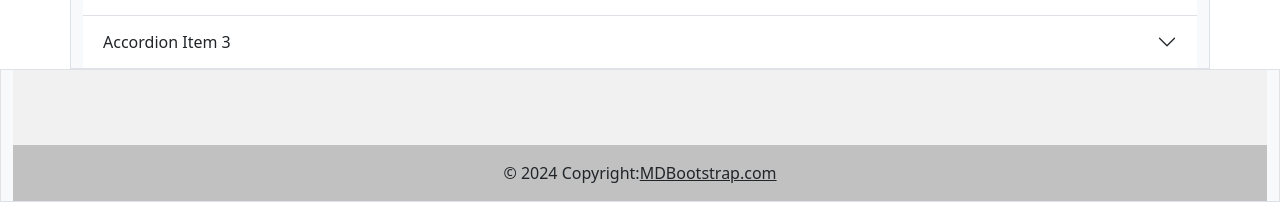
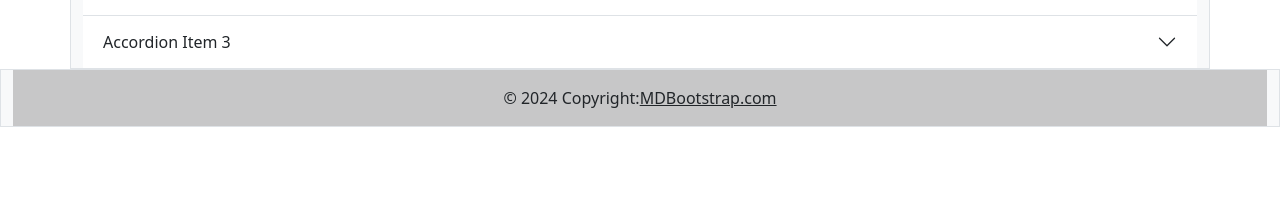
Before and after one commit to omipatel/menubar, a React (Create React App) app: page / in a window 1280 px wide. Shown: the part 1160-1362 px from the top of the page. After the commit the page ends 1287 px from the top, so only its background shows below. Built offline with nearby package versions, Linux system fonts and the light colour scheme.

Commit message:
check revert

```diff
--- a/src/Components/Footer.js
+++ b/src/Components/Footer.js
@@ -1,89 +1,8 @@
 import React from 'react';
-import {
-  MDBFooter,
-  MDBContainer,
-  MDBIcon,
-  MDBBtn
-} from 'mdb-react-ui-kit';
+
 
 export default function Footer() {
   return (
-    <MDBFooter className='text-center text-white' style={{ backgroundColor: '#f1f1f1' }}>
-      <MDBContainer className='pt-4'>
-        <section className='mb-4'>
-          <MDBBtn
-            rippleColor="dark"
-            color='link'
-            floating
-            size="lg"
-            className='text-dark m-1'
-            href='#!'
-            role='button'
-          >
-            <MDBIcon fab className='fab fa-facebook-f' />
-          </MDBBtn>
-
-          <MDBBtn
-            rippleColor="dark"
-            color='link'
-            floating
-            size="lg"
-            className='text-dark m-1'
-            href='#!'
-            role='button'
-          >
-            <MDBIcon fab className='fa-twitter' />
-          </MDBBtn>
-
-          <MDBBtn
-            rippleColor="dark"
-            color='link'
-            floating
-            size="lg"
-            className='text-dark m-1'
-            href='#!'
-            role='button'
-          >
-            <MDBIcon fab className='fa-google' />
-          </MDBBtn>
-
-          <MDBBtn
-            rippleColor="dark"
-            color='link'
-            floating
-            size="lg"
-            className='text-dark m-1'
-            href='#!'
-            role='button'
-          >
-            <MDBIcon fab className='fa-instagram' />
-          </MDBBtn>
-
-          <MDBBtn
-            rippleColor="dark"
-            color='link'
-            floating
-            size="lg"
-            className='text-dark m-1'
-            href='#!'
-            role='button'
-          >
-            <MDBIcon fab className='fa-linkedin' />
-          </MDBBtn>
-
-          <MDBBtn
-            rippleColor="dark"
-            color='link'
-            floating
-            size="lg"
-            className='text-dark m-1'
-            href='#!'
-            role='button'
-          >
-            <MDBIcon fab className='fa-github' />
-          </MDBBtn>
-        </section>
-      </MDBContainer>
 
       <div className='text-center text-dark p-3' style={{ backgroundColor: 'rgba(0, 0, 0, 0.2)' }}>
         © 2024 Copyright:
@@ -91,6 +10,6 @@ export default function Footer() {
           MDBootstrap.com
         </a>
       </div>
-    </MDBFooter>
+
   );
 }
```
